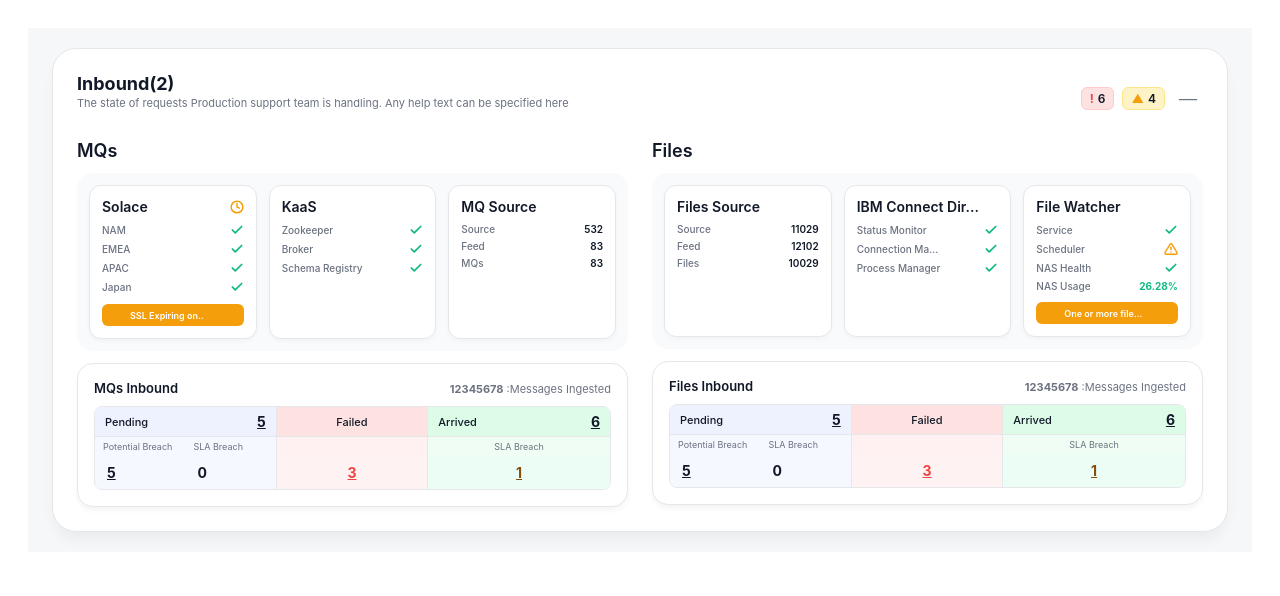
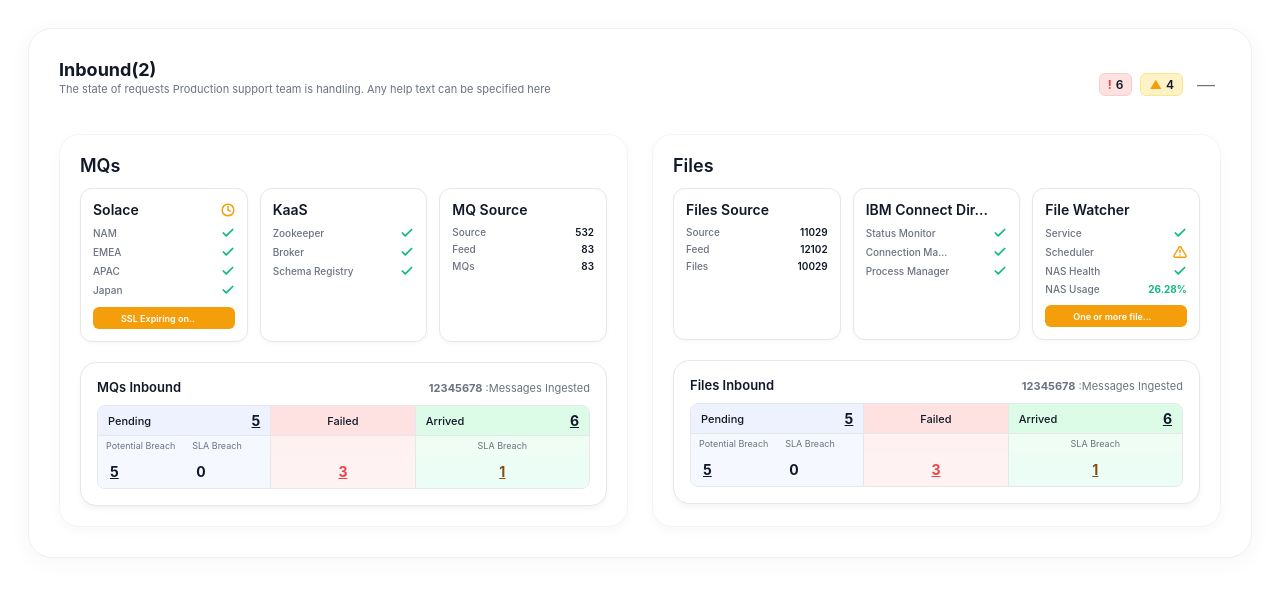
Before and after one commit to sdshaheer/bank, a React (Vite) app: page / in a window 1280 px wide. Shown: the top 596 px of the page. Built offline with nearby package versions, Linux system fonts and the light colour scheme.

Commit message:
chnaged inbound css

```diff
--- a/src/components/inbound/Inbound.css
+++ b/src/components/inbound/Inbound.css
@@ -1,6 +1,5 @@
 .inbound-root {
-    padding: 20px 24px;
-    background-color: #f5f7f9;
+    padding: 0;
     font-family: -apple-system, BlinkMacSystemFont, "Inter", "Segoe UI", Roboto, sans-serif;
     color: #111827;
 }
@@ -15,7 +14,7 @@
     display: flex;
     justify-content: space-between;
     align-items: center;
-    margin-bottom: 16px;
+    margin-bottom: 24px;
     flex-wrap: wrap;
     gap: 12px;
 }
@@ -90,13 +89,13 @@
     color: #6b7280;
 }
 
-/* Main Dashboard Card */
+/* Main Dashboard Card Wrapper */
 .inbound-main-dashboard-card {
     background-color: #ffffff;
     border-radius: 24px;
-    border: 1px solid #e5e7eb;
-    padding: 24px;
-    box-shadow: 0 10px 15px -3px rgba(0, 0, 0, 0.05);
+    border: 1px solid #f0f0f0;
+    padding: 30px;
+    box-shadow: 0 4px 24px rgba(0, 0, 0, 0.04);
 }
 
 .inbound-sections-flex {
@@ -105,8 +104,18 @@
     flex-wrap: wrap;
 }
 
+.inbound-section-card {
+    background-color: #ffffff;
+    border-radius: 20px;
+    border: 1px solid #f3f4f6;
+    padding: 20px;
+    box-shadow: 0 4px 12px rgba(0, 0, 0, 0.03);
+    flex: 1;
+    min-width: 300px;
+}
+
 .inbound-section-item {
-    flex: 1;
+    width: 100%;
 }
 
 .inbound-section-title {
@@ -116,12 +125,11 @@
 }
 
 .inbound-info-cards-container {
-    background-color: #f9fafb;
-    border-radius: 16px;
-    padding: 12px;
+    background-color: transparent;
+    padding: 0;
     display: flex;
     gap: 12px;
-    margin-bottom: 12px;
+    margin-bottom: 20px;
     flex-wrap: wrap;
 }
 
--- a/src/components/inbound/Inbound.jsx
+++ b/src/components/inbound/Inbound.jsx
@@ -235,7 +235,7 @@ const Inbound = () => {
     return (
         <div className="inbound-root">
             <div className="inbound-wrapper">
-                {/* --- MAIN DASHBOARD CARD --- */}
+                {/* --- MAIN DASHBOARD CONTAINER (OUTER CARD) --- */}
                 <div className="inbound-main-dashboard-card">
                     {/* Page Top Header */}
                     <div className="inbound-header-container">
@@ -254,7 +254,8 @@ const Inbound = () => {
                     {/* Flexbox Layout */}
                     <div className="inbound-sections-flex">
                         {sections.map((section) => (
-                            <div key={section.id} className="inbound-section-item">
+                            <div key={section.id} className="inbound-section-card">
+                                <div className="inbound-section-item">
                                     <h2 className="inbound-section-title">{section.title}</h2>
                                     <div className="inbound-info-cards-container">
                                         {section.infoCards.map((card, idx) => (
@@ -273,6 +274,7 @@ const Inbound = () => {
                                         stats={section.inbound.stats}
                                     />
                                 </div>
+                            </div>
                         ))}
                     </div>
                 </div>
```
Lines whose indentation alone changed are shown as unchanged.
